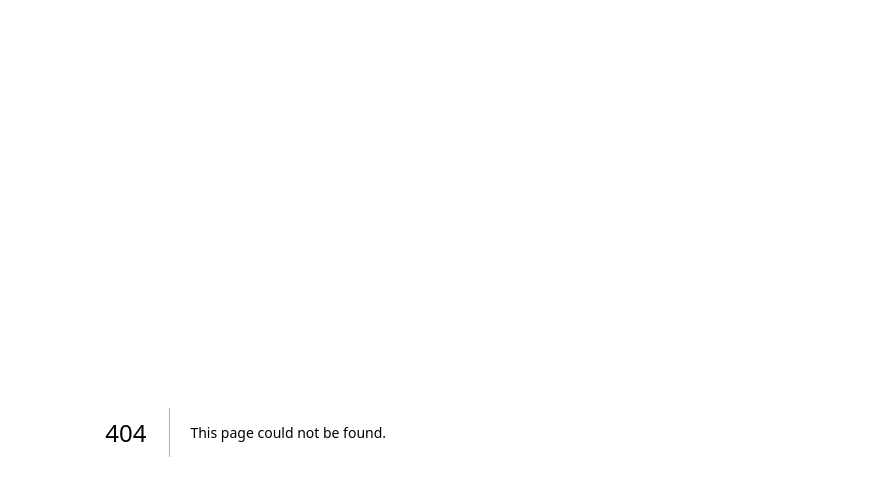
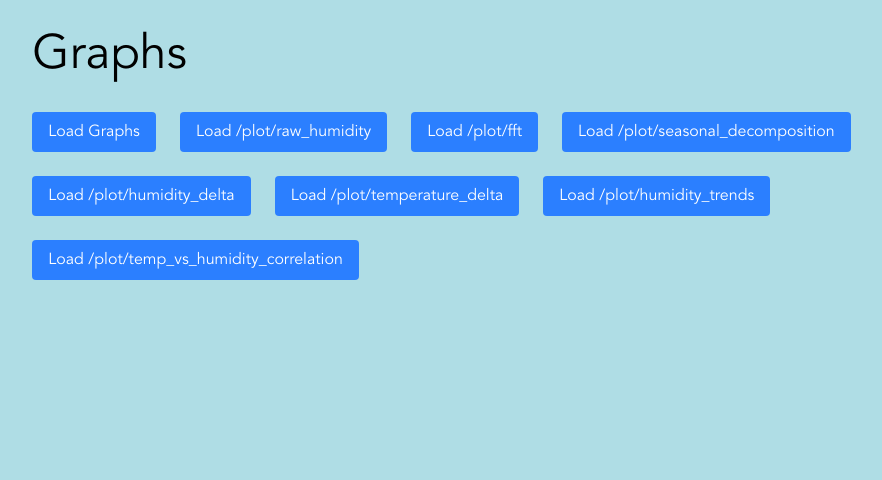
Before and after one commit to ForumViriumHelsinki/metropolia-weather-map, a Next.js app in the folder client/: page /graphs in a window 1280 px wide. Before the commit this address had no page. Shown: the top 480 px of the page, without its empty margins (181-1063 px from the left). Built offline with nearby package versions, Linux system fonts and the light colour scheme.

Commit message:
Created /graphs route with buttons to generate and load analysis script graphs

```diff
--- /dev/null
+++ b/client/src/app/(routes)/graphs/page.tsx
@@ -0,0 +1,103 @@
+'use client'
+import { useState } from "react";
+import { apiFetch } from "@/utils/apiFetch";
+
+export default function Home() {
+
+    const [images, setImages] = useState([]);
+    const [loading, setLoading] = useState(false);
+    const [fetchedEndpoints, setFetchedEndpoints] = useState(new Set()); // Track fetched endpoints!
+
+    const endpoints = [
+        "/plot/raw_humidity",
+        "/plot/fft",
+        "/plot/seasonal_decomposition",
+        "/plot/humidity_delta",
+        "/plot/temperature_delta",
+        "/plot/humidity_trends",
+        "/plot/temp_vs_humidity_correlation"
+    ];
+
+    const LoadAllImages = async () => {
+        setLoading(true);
+
+        try {
+            const endpointsToFetch = endpoints.filter(endpoint => !fetchedEndpoints.has(endpoint));
+            const fetches = endpointsToFetch.map((endpoint) => apiFetch(endpoint).then(res => res.blob()));
+            const blobs = await Promise.all(fetches);
+
+            const imageObjectUrls = blobs.map(blob => URL.createObjectURL(blob));
+
+            setImages(prevImages => [...prevImages, ...imageObjectUrls]);
+            setFetchedEndpoints(prev => {
+                const updated = new Set(prev);
+                endpointsToFetch.forEach(endpoint => updated.add(endpoint));
+                return updated;
+            });
+        } catch (error) {
+            console.error("Error fetching images:", error);
+        } finally {
+            setLoading(false);
+        }
+    };
+
+    const LoadImage = async (endpoint) => {
+        if (fetchedEndpoints.has(endpoint)) {
+            console.log(`Already fetched: ${endpoint}`);
+            return; // Don't fetch again
+        }
+
+        setLoading(true);
+
+        try {
+            const res = await apiFetch(endpoint);
+            const blob = await res.blob();
+            const imageObjectUrl = URL.createObjectURL(blob);
+
+            setImages((prevImages) => [...prevImages, imageObjectUrl]);
+            setFetchedEndpoints(prev => {
+                const updated = new Set(prev);
+                updated.add(endpoint);
+                return updated;
+            });
+        } catch (error) {
+            console.error("Error fetching image:", error);
+        } finally {
+            setLoading(false);
+        }
+    };
+
+    return (
+        <main className="flex flex-col gap-6">
+            <h1 className="mb-2 text-5xl">Graphs</h1>
+            <div className="flex flex-wrap gap-6">
+                <button
+                    onClick={LoadAllImages}
+                    className="px-4 py-2 bg-blue-500 text-white rounded hover:bg-blue-600"
+                >
+                    {loading ? 'Loading...' : 'Load Graphs'}
+                </button>
+                {endpoints.map((endpoint) => (
+                    <button
+                        key={endpoint}
+                        onClick={() => LoadImage(endpoint)}
+                        className="px-4 py-2 bg-blue-500 text-white rounded hover:bg-blue-600"
+                    >
+                        Load {endpoint}
+                    </button>
+                ))}
+            </div>
+
+            <div className="flex flex-col gap-6">
+                {images.map((imgSrc, index) => (
+                    <img
+                        key={index}
+                        src={imgSrc}
+                        alt={`Image ${index}`}
+                        className="w-auto h-auto rounded shadow"
+                    />
+                ))}
+            </div>
+        </main>
+    );
+}
```
Also changed, not shown: 1 other file (tests, documents, lock files or other folders).
